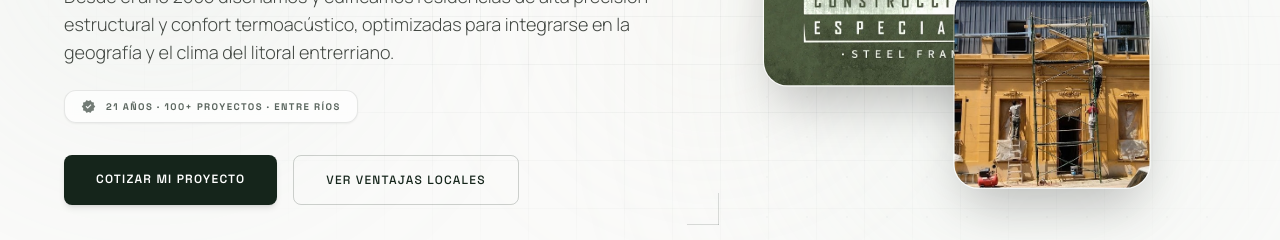
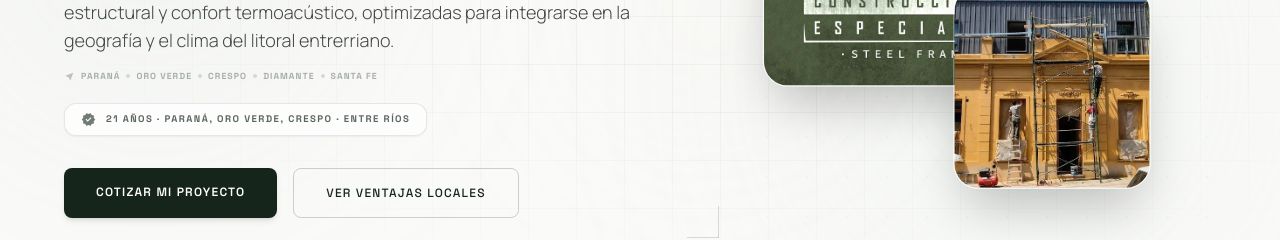
Before and after one commit to wpconstruccionesespeciales/wp_pagina_web, a React (Vite) app: page /steel-frame-parana in a window 1280 px wide. Shown: the part 480-720 px from the top of the page. Built offline with nearby package versions, Linux system fonts and the light colour scheme.

Commit message:
feat(steel-frame-parana): agregar cobertura geográfica local en hero (seo local)
Se añadió una línea sutil de localidades del litoral debajo del
subtítulo (Paraná, Oro Verde, Crespo, Diamante, Santa Fe) con
indicador de ubicación, sin alterar el contenido editorial existente.

```diff
--- a/src/pages/SteelFrameParana.jsx
+++ b/src/pages/SteelFrameParana.jsx
@@ -300,8 +300,8 @@ export default function SteelFrameParana() {
     <div className="relative bg-background text-on-surface font-body selection:bg-primary-fixed selection:text-on-primary-fixed overflow-hidden">
       <SEO
         title="Steel Frame en Paraná | WP Construcciones Especiales"
-        description="Líderes en construcción en seco, steel frame de alta gama y arquitectura modular en Paraná, Entre Ríos. Proyectos llave en mano con precisión milimétrica."
-        keywords="steel frame parana, construccion en seco parana, casas steel frame parana, constructora parana, steel framing entre rios, wp construcciones"
+        description="Líderes en construcción en seco, steel frame de alta gama y arquitectura modular en Paraná, Oro Verde, Crespo y toda la región de Entre Ríos. Proyectos llave en mano con precisión milimétrica."
+        keywords="steel frame parana, construccion en seco parana, casas steel frame parana, constructora parana, steel framing entre rios, wp construcciones, steel frame oro verde, construccion en seco crespo"
       />
       <script type="application/ld+json">
         {JSON.stringify(schemaData)}
@@ -510,10 +510,29 @@ export default function SteelFrameParana() {
                   initial={{ opacity: 0, y: 20 }}
                   animate={heroVisible ? { opacity: 1, y: 0 } : {}}
                   transition={{ duration: 0.6, delay: 0.45, ease: [0.16, 1, 0.3, 1] }}
-                  className="text-on-surface-variant text-base sm:text-lg leading-relaxed mb-6 font-light max-w-2xl"
+                  className="text-on-surface-variant text-base sm:text-lg leading-relaxed mb-4 font-light max-w-2xl"
                 >
                   Desde el año 2005 diseñamos y edificamos residencias de alta precisión estructural y confort termoacústico, optimizadas para integrarse en la geografía y el clima del litoral entrerriano.
                 </Motion.p>
+
+                {/* Cobertura geográfica - localidades del litoral */}
+                <Motion.div
+                  initial={{ opacity: 0, y: 10 }}
+                  animate={heroVisible ? { opacity: 1, y: 0 } : {}}
+                  transition={{ duration: 0.6, delay: 0.55, ease: [0.16, 1, 0.3, 1] }}
+                  className="flex flex-wrap items-center gap-1.5 text-[0.5rem] sm:text-[0.55rem] text-[#15251b]/35 font-bold tracking-[0.12em] uppercase font-headline mb-5"
+                >
+                  <span className="material-symbols-outlined text-[11px] text-[#15251b]/25" style={{ fontVariationSettings: "'FILL' 1" }}>near_me</span>
+                  <span>Paraná</span>
+                  <span className="w-1 h-1 rounded-full bg-[#15251b]/15" />
+                  <span>Oro Verde</span>
+                  <span className="w-1 h-1 rounded-full bg-[#15251b]/15" />
+                  <span>Crespo</span>
+                  <span className="w-1 h-1 rounded-full bg-[#15251b]/15" />
+                  <span>Diamante</span>
+                  <span className="w-1 h-1 rounded-full bg-[#15251b]/15" />
+                  <span>Santa Fe</span>
+                </Motion.div>
 
                 {/* Stat pill flotante - Trayectoria local */}
                 <Motion.div
@@ -524,7 +543,7 @@ export default function SteelFrameParana() {
                 >
                   <span className="material-symbols-outlined text-[#15251b]/60 text-[15px]" style={{ fontVariationSettings: "'FILL' 1" }}>verified</span>
                   <span className="text-[#15251b]/70 text-[0.6rem] font-bold tracking-[0.15em] font-headline uppercase whitespace-nowrap">
-                    21 años · 100+ proyectos · Entre Ríos
+                    21 años · Paraná, Oro Verde, Crespo · Entre Ríos
                   </span>
                 </Motion.div>
 
```
